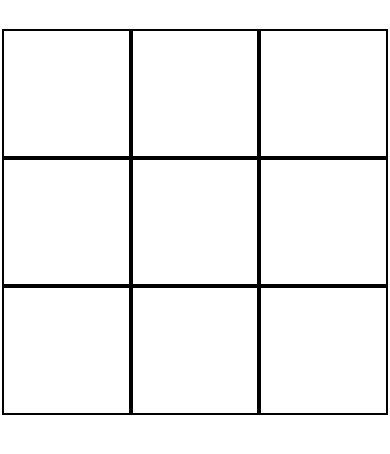
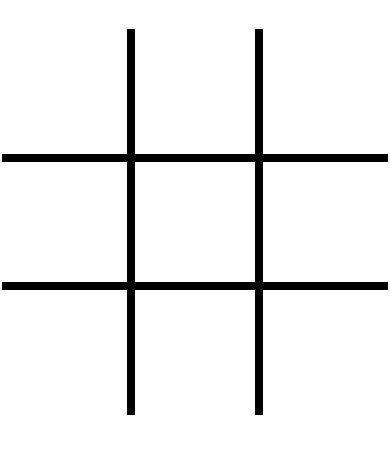
Before and after one commit to Raphael-Radespiel/tic-tac-toe, a plain HTML site: page index.html in a window 390 px wide. Both pictures are taken after a click on the element "Human vs Human". Shown: the part 178-632 px from the top of the page. Drawn offline with Linux system fonts and the light colour scheme; a web font is replaced by a local one.

Commit message:
Organized the media query section of style.css Removed the square borders and added them programatically with javascript.

```diff
--- a/script.js
+++ b/script.js
@@ -50,6 +50,31 @@ function setUpGame(gameMode){
       boardColumn.id = `col-${j}`;
       boardRow.append(boardColumn);
 
+      switch(i){
+        case 0:
+          boardColumn.style.borderBottom = '4px solid black';
+          break;
+        case 1:
+          boardColumn.style.borderBottom = '4px solid black';
+          boardColumn.style.borderTop = '4px solid black';
+          break;
+        case 2:
+          boardColumn.style.borderTop = '4px solid black';
+          break;
+      }
+
+      switch(j){
+        case 0:
+          boardColumn.style.borderRight = '4px solid black';
+          break;
+        case 1:
+          boardColumn.style.borderRight = '4px solid black';
+          boardColumn.style.borderLeft = '4px solid black';
+          break;
+        case 2:
+          boardColumn.style.borderLeft = '4px solid black';
+          break;
+      }
       // Add eventListener
       boardColumn.addEventListener('click', e => {updateGame(e.target)});
     }
@@ -70,6 +95,8 @@ function updateGame(selectedSquare){
     selectedSquare.textContent = 'o';
     selectedSquare.style.color = 'red';
   }
+
+  selectedSquare.removeEventListener('click', updateGame(e.target));
 }
 
 function clearDisplay(){
--- a/style.css
+++ b/style.css
@@ -32,15 +32,8 @@ header h1{
   cursor:pointer;
 }
 
-@media screen and (min-width: 40rem){
-  .flex-box-one{
-    margin: 0 15%;
-  }
-}
-
 /* Board-Game
 --------------------*/
-
 .flex-box-two>div:first-child{
   text-align:center;
   font-size: 2rem;
@@ -62,12 +55,19 @@ header h1{
   flex: 1 1 auto;
   height: 10rem;
   width: 10rem;
-  border:2px solid black;
   display: flex;
   align-items: center;
   justify-content:center;
   font-size: 10rem;
   font-family: sans-serif;
+}
+
+/* Media Queries
+------------------------------*/
+@media screen and (min-width: 40rem){
+  .flex-box-one{
+    margin: 0 15%;
+  }
 }
 
 @media screen and (max-width: 40rem){
--- /dev/null
+++ b/todo.txt
@@ -0,0 +1,5 @@
+- Make the stylesheet media queries one single thing and organize them into sections
+- Remove the square borders and add them in the javascript depending on their location in the array
+- Fix the event listener and make it run once
+- Add a turn number (to check for wins) and make it alternate between players that start
+- Make the selection break every word and add "Human vs Smart Computer" and "Human vs not-so-smart Computer"
```
